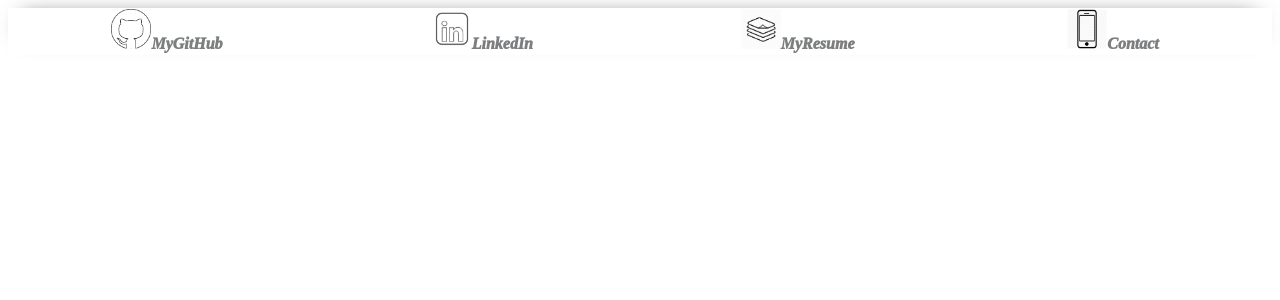
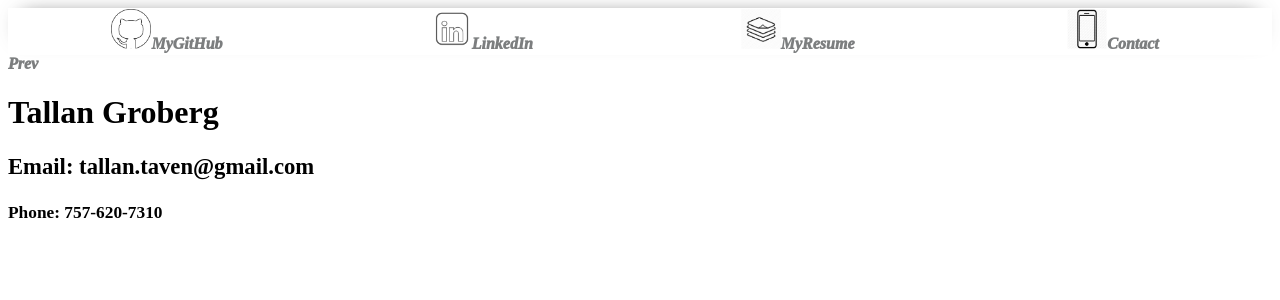
Before and after one commit to cicadapurp/clean-portfolio, a React (Create React App) app: page /contact in a window 1280 px wide. Shown: the top 300 px of the page. Built offline with nearby package versions, Linux system fonts and the light colour scheme; a web font is replaced by a local one.

Commit message:
add contact info

```diff
--- a/package.json
+++ b/package.json
@@ -14,7 +14,8 @@
     "start": "react-scripts start",
     "build": "react-scripts build",
     "test": "react-scripts test",
-    "eject": "react-scripts eject"
+    "eject": "react-scripts eject",
+    "deploy": "npm run build && mv build/index.html build/200.html && surge build"
   },
   "eslintConfig": {
     "extends": "react-app"
--- a/public/index.html
+++ b/public/index.html
@@ -25,7 +25,7 @@
       work correctly both with client-side routing and a non-root public URL.
       Learn how to configure a non-root public URL by running `npm run build`.
     -->
-    <title>Tallan Groberg Portfolio</title>
+    <title>Tallan Groberg's Portfolio</title>
   </head>
   <body>
     <noscript>You need to enable JavaScript to run this app.</noscript>
--- a/src/App.js
+++ b/src/App.js
@@ -4,6 +4,7 @@ import { Route, Switch, } from 'react-router-dom'
 import { withContext, } from './providers/ThemeProvider'
 import Home from './components/Home'
 import Nav from './components/Nav'
+import Contact from './components/Contact'
 import background from './images/background.jpg'
 // change the font sizes to enstill a visual hierarchy, and make the shadows more uniform on the cards use an nth-child selector to slightly change the look of the cards.
 
@@ -12,13 +13,14 @@ const App = (props) => {
   useEffect( () => {
     setWidth(window.innerWidth)
   }, [])
-  console.log('width', width)
+
 
   return (
   <Container>
     {width > 1000 ? <Nav /> : null}
     <Switch>
       <Route exact path='/' render={ rProps => <Home {...rProps} />} />
+      <Route exact path='/contact' render={ rProps => <Contact {...rProps} />} />
     </Switch>
     {width < 1000 ? <Nav type="footer" /> : null}
   </Container>
--- /dev/null
+++ b/src/components/Contact.js
@@ -0,0 +1,15 @@
+import React from 'react';
+import {Link} from 'react-router-dom'
+const Contact = () => {
+  return (
+    <div>
+      <Link to='/'>Prev</Link>
+      <h1>Tallan Groberg</h1>
+      <h3>Email: tallan.taven@gmail.com</h3>
+      <h4>Phone: 757-620-7310</h4>
+
+    </div>
+  );
+};
+
+export default Contact;
--- a/src/components/Home.js
+++ b/src/components/Home.js
@@ -2,7 +2,7 @@ import React from 'react';
 import styled from 'styled-components'
 import Introduction from './Introduction'
 import Project from './Project'
-import {withContext,} from '../providers/ThemeProvider'
+import { withContext, } from '../providers/ThemeProvider'
 
 
 //make with minimal borders and light shadows.
@@ -13,6 +13,7 @@ const Home = (props) => {
   const {projectObj, } = props
   return (<>
     <Introduction />
+
       <HomeStyle>
       {projectObj.map(proj => <Project proj={proj} />)}
     </HomeStyle>
--- a/src/components/Introduction.js
+++ b/src/components/Introduction.js
@@ -10,7 +10,9 @@ const Introduction = () => {
           My name is Tallan Groberg. I am a full stack web developer. I have a passion for solving problems and building software. Writing, and helping people.
           <br />
           let me show you some of the things I've done
+          <h1>Projects</h1>
       </div>
+
     </IntroStyle>
   );
 };
--- a/src/components/Project.js
+++ b/src/components/Project.js
@@ -7,7 +7,7 @@ import { withContext, } from '../providers/ThemeProvider'
 
 const Project = (props) => {
 
-  console.log('in projects: props = ', props)
+
   const {type, name, description, repo, url, contribution} = props.proj
 
   return (
```
Also changed, not shown: 1 other file (tests, documents, lock files or other folders).
